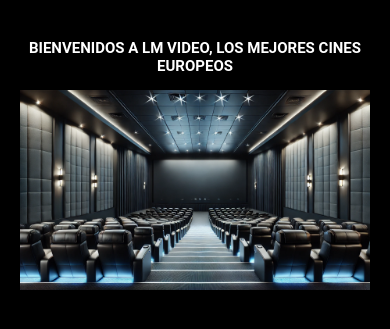
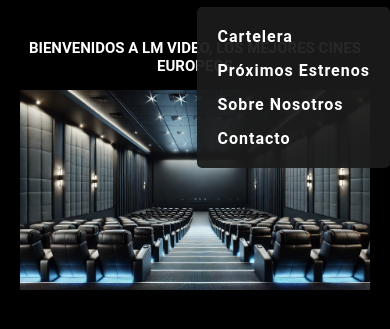
Before and after one commit to LuisMayayo/LM-VIDEO, a plain HTML site: page frontend/index.html in a window 390 px wide. Both pictures are taken after a click on the button "Abrir menú". Shown: the part 73-402 px from the top of the page. Drawn offline with Linux system fonts and the light colour scheme.

Commit message:
desplegable hecho

```diff
--- a/frontend/index.html
+++ b/frontend/index.html
@@ -6,6 +6,7 @@
   <meta name="viewport" content="width=device-width, initial-scale=1.0">
   <title>Home</title>
   <link rel="stylesheet" href="scss/main.css">
+  <link href="https://fonts.googleapis.com/css2?family=Bebas+Neue&display=swap" rel="stylesheet">
 </head>
 
 <body>
@@ -27,6 +28,8 @@
     <h1 class="hero__title">BIENVENIDOS A LM VIDEO, LOS MEJORES CINES EUROPEOS</h1>
     <img src="../Fotos/cine.jpg" alt="Imagen de cine" class="hero__image">
 </section>
+
+<script src="../frontend/js/home.js"></script>
 </body>
 
 </html>
--- a/frontend/js/home.js
+++ b/frontend/js/home.js
@@ -0,0 +1,8 @@
+document.addEventListener("DOMContentLoaded", function() {
+    const toggleButton = document.querySelector(".navbar__toggle");
+    const menu = document.querySelector(".navbar__menu");
+
+    toggleButton.addEventListener("click", () => {
+      menu.classList.toggle("is-active");
+    });
+  });
--- a/frontend/scss/pages/_home.scss
+++ b/frontend/scss/pages/_home.scss
@@ -1,6 +1,7 @@
 $color-fondo: #000;
 $color-texto: #fff;
 $color-destacado: #00aaff;
+$color-fondo-menu: #1b1b1bf1;
 $font-family: 'Roboto', sans-serif;
 
 html, body {
@@ -35,7 +36,7 @@ html, body {
     position: absolute;
     top: 100%;
     right: 0;
-    background-color: $color-fondo;
+    background-color: $color-fondo-menu;
     padding: 20px;
     border-radius: 5px;
 
@@ -100,6 +101,7 @@ html, body {
     position: static;
     flex-direction: row;
     gap: 30px;
+    background-color: transparent;
   }
 
   .navbar__toggle {
```
Also changed, not shown: frontend/scss/main.css, 1 other file.
